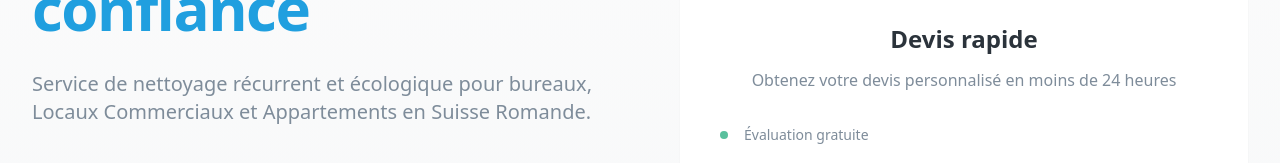
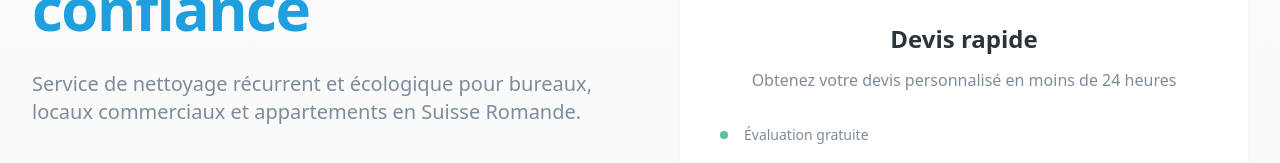
Before and after one commit to Imadmalaq/SwissCareServices, a React (Vite) app: page / in a window 1280 px wide. Shown: the part 437-600 px from the top of the page. Built offline with nearby package versions, Linux system fonts and the light colour scheme.

Commit message:
Fix capitalization in French text

```diff
--- a/src/components/sections/hero.tsx
+++ b/src/components/sections/hero.tsx
@@ -21,7 +21,7 @@ const Hero = () => {
             </h1>
 
             <p className="text-lg sm:text-xl text-muted-foreground max-w-2xl leading-relaxed">
-              Service de nettoyage récurrent et écologique pour bureaux, Locaux Commerciaux et Appartements en Suisse Romande.
+              Service de nettoyage récurrent et écologique pour bureaux, locaux commerciaux et appartements en Suisse Romande.
             </p>
 
             <div className="flex flex-col sm:flex-row gap-3 sm:gap-4 justify-center lg:justify-start pt-4">
```
